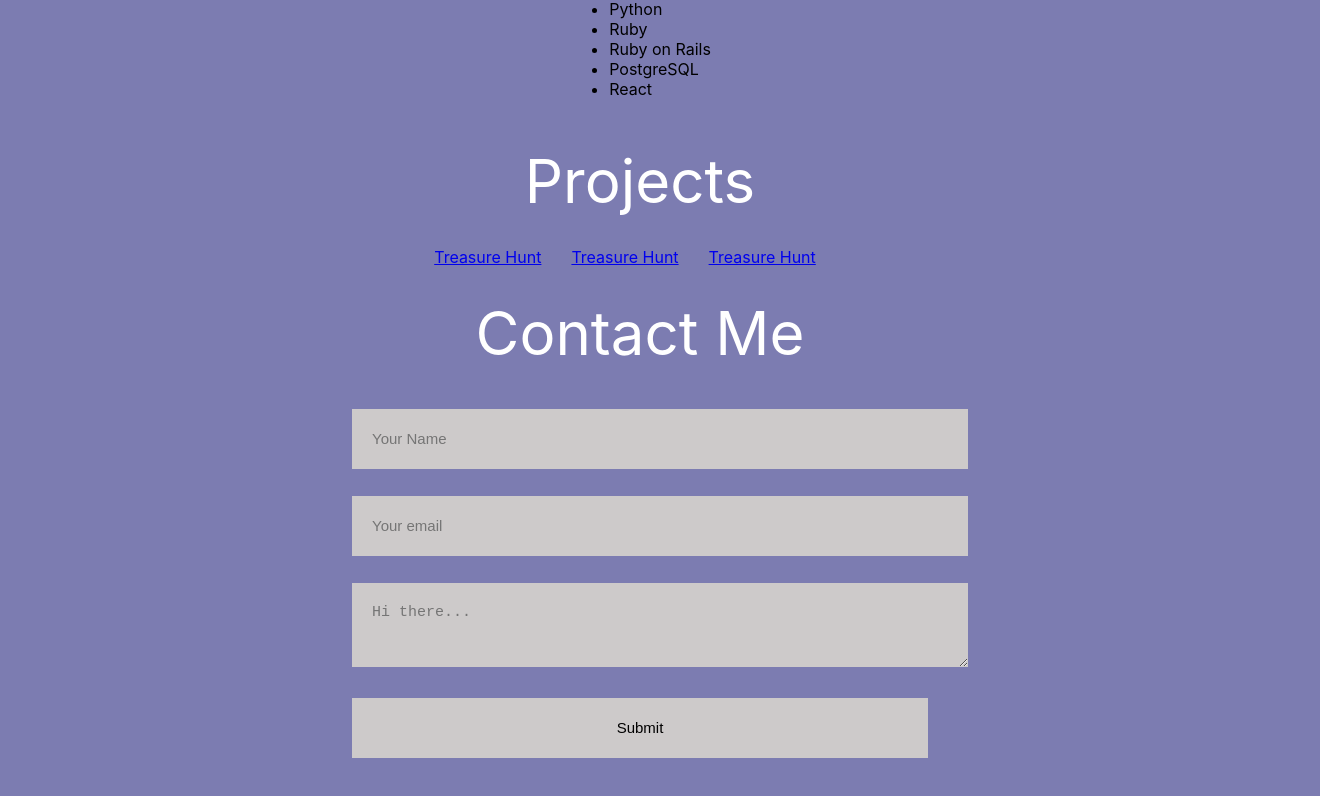
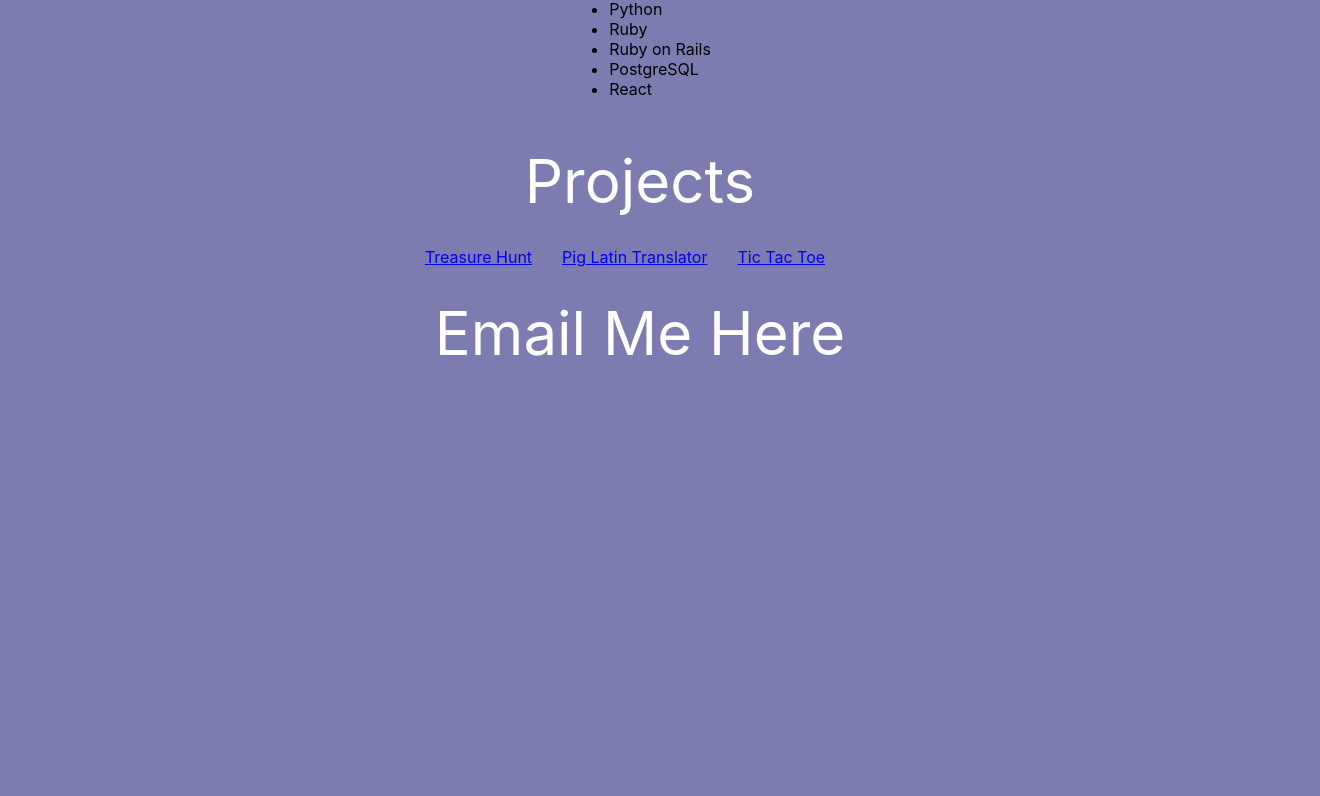
Before and after one commit to priceymineral/portfolio, a React (Create React App) app: page / in a window 1280 px wide. Shown: the part 618-1414 px from the top of the page, 1320 px wide, since content can reach past the window. After the commit the page ends 987 px from the top, so only its background shows below. Built offline with nearby package versions, Linux system fonts and the light colour scheme.

Commit message:
added email functionality. fixed LI logo

```diff
--- a/src/App.css
+++ b/src/App.css
@@ -8,7 +8,7 @@
 
 img {
   height: 50px;
-  width: 50px;
+  /* width: 50px; */
 }
 
 .links-container {
@@ -77,6 +77,7 @@ img {
   padding-top: 30px;
   font-size: 60px;
   color: white;
+  cursor: pointer;
 }
 
 .form-container {
--- a/src/components/Form.js
+++ b/src/components/Form.js
@@ -1,29 +1,48 @@
 const Form = () => {
-  return (
-    <>
-      <div className="form-header">Contact Me</div>
-      <div className="form-container">
-        <form id="contact">
-          <div>
-            <label>
-              <input type="text" name="name" placeholder="Your Name"/>
-            </label>
-          </div>
-          <div>
-            <label>
-              <input type="text" name="name" placeholder="Your email"/>
-            </label>
-          </div>
-          <div>
-            <label>
-              <textarea placeholder="Hi there..."/>
-            </label>
-          <input type="submit" value="Submit" />
-          </div>
-        </form>
-      </div>
-    </>
-  )
+    return (
+        <div
+            className="form-header"
+            onClick={(e) => {
+                window.location.href ='mailto:tudaeva@gmail.com'
+            }}>
+            Email Me Here
+        </div>
+    )
 }
 
-export default Form;
+export default Form
+
+
+
+
+
+
+// const Form = () => {
+//   return (
+//     <>
+//       <div className="form-header">Contact Me</div>
+//       <div className="form-container">
+//         <form id="contact">
+//           <div>
+//             <label>
+//               <input type="text" name="name" placeholder="Your Name"/>
+//             </label>
+//           </div>
+//           <div>
+//             <label>
+//               <input type="text" name="name" placeholder="Your email"/>
+//             </label>
+//           </div>
+//           <div>
+//             <label>
+//               <textarea placeholder="Hi there..."/>
+//             </label>
+//           <input type="submit" value="Submit" />
+//           </div>
+//         </form>
+//       </div>
+//     </>
+//   )
+// }
+
+// export default Form
--- a/src/components/Projects.js
+++ b/src/components/Projects.js
@@ -4,13 +4,13 @@ const Projects = () => {
             <div className="projects-header">Projects</div>
             <div className="projects-container">
                 <div className="project-link-container">
-                    <a href="https://priceymineral.github.io/">Treasure Hunt</a>
+                    <a href="https://priceymineral.github.io/" target="_blank" rel="noreferrer">Treasure Hunt</a>
                 </div>
                 <div className="project-link-container">
-                    <a href="https://priceymineral.github.io/">Treasure Hunt</a>
+                    <a href="https://priceymineral.github.io/" target="_blank" rel="noreferrer">Pig Latin Translator</a>
                 </div>
                 <div className="project-link-container">
-                    <a href="https://priceymineral.github.io/">Treasure Hunt</a>
+                    <a href="https://priceymineral.github.io/" target="_blank" rel="noreferrer">Tic Tac Toe</a>
                 </div>
             </div>
         </>
```
